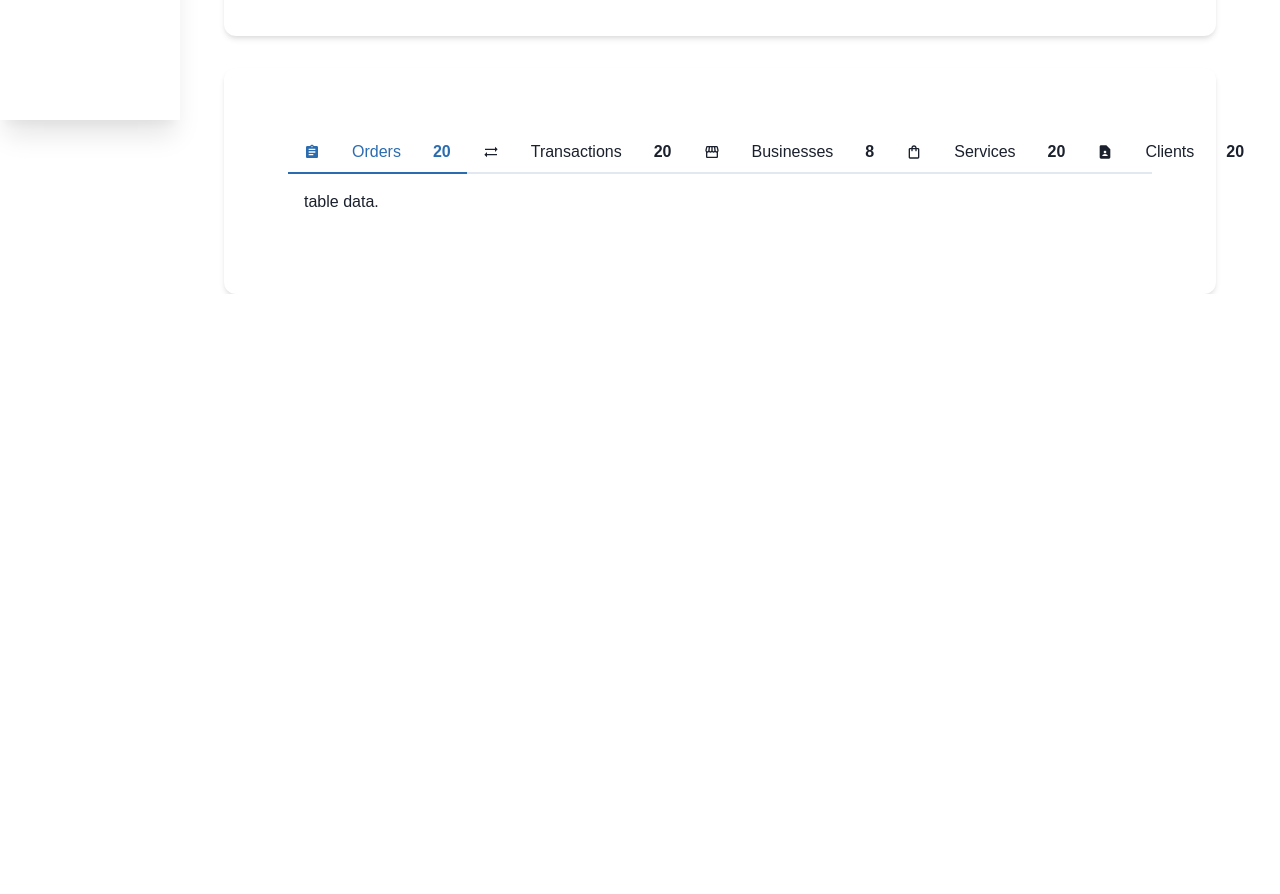
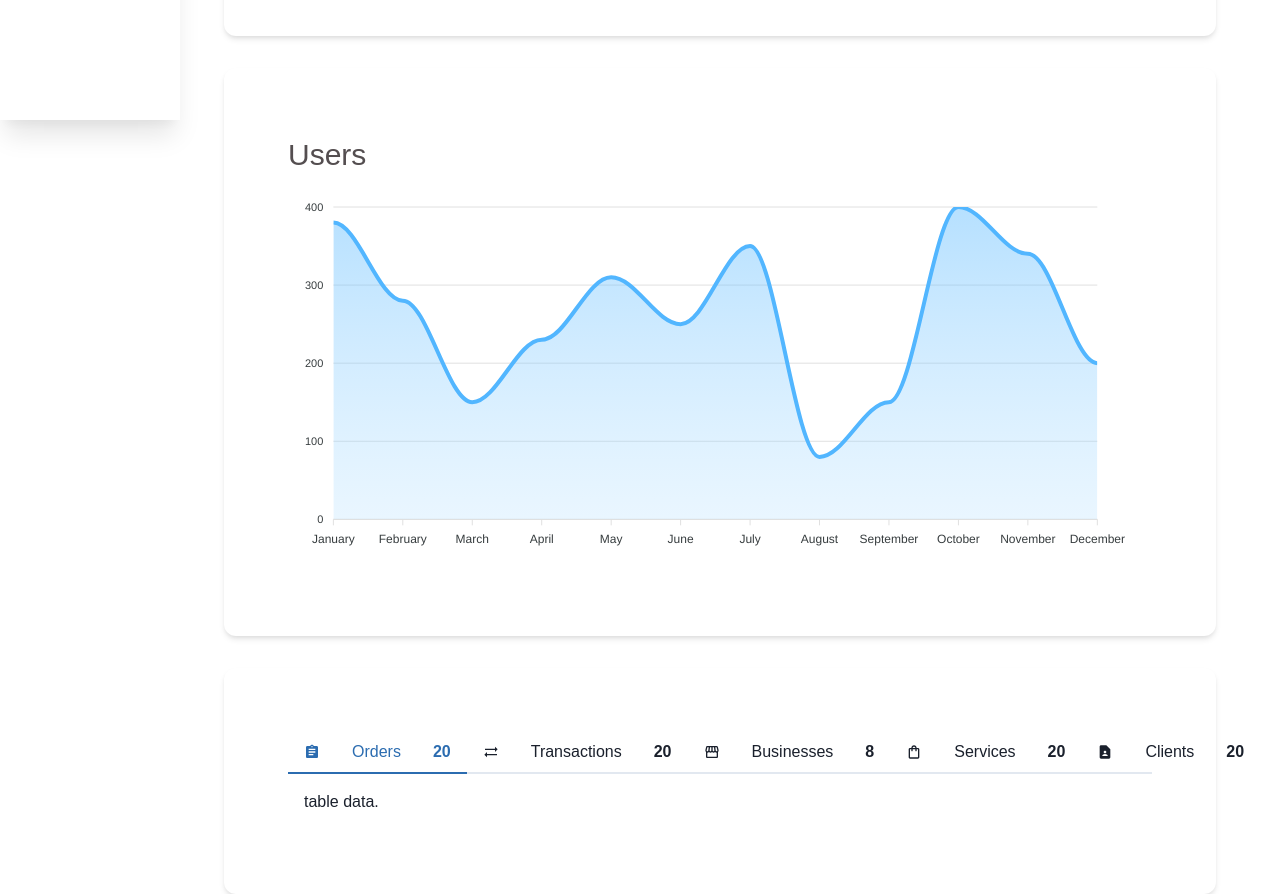
Before and after one commit to sammy-code98/dashboard-sample, a React (Vite) app: page /dashboard in a window 1280 px wide. Shown: the part 680-1574 px from the top of the page. Before the commit the page ends 974 px from the top, so only its background shows below. Built offline with nearby package versions, Linux system fonts and the light colour scheme.

Commit message:
feat:add user chart on dashboard

```diff
--- a/package.json
+++ b/package.json
@@ -14,9 +14,11 @@
     "@emotion/styled": "^11.10.5",
     "@fontsource/ubuntu": "^4.5.11",
     "@hookform/resolvers": "^2.9.10",
+    "apexcharts": "^3.41.0",
     "framer-motion": "^6.5.1",
     "prop-types": "^15.8.1",
     "react": "^18.2.0",
+    "react-apexcharts": "^1.4.0",
     "react-dom": "^18.2.0",
     "react-hook-form": "^7.41.0",
     "react-icons": "^4.7.1",
--- /dev/null
+++ b/src/components/dashboardCharts/index.ts
@@ -0,0 +1,3 @@
+import UserChart from "./userChart";
+
+export { UserChart };
--- /dev/null
+++ b/src/components/dashboardCharts/userChart.tsx
@@ -0,0 +1,59 @@
+import React from 'react'
+import { Box } from '@chakra-ui/react'
+import ReactApexChart from "react-apexcharts";
+import { ApexOptions } from 'apexcharts';
+
+export default function UserChart(): JSX.Element {
+    const series: ApexOptions['series'] = [
+        {
+            name: "total users",
+            data: [380, 280, 150, 230, 310, 250, 350, 80, 150, 400, 340, 200],
+        },
+    ];
+    const options: ApexOptions = {
+        colors: ['#52b6ff'],
+        chart: {
+            height: 350,
+            type: "area",
+            toolbar: { show: false }
+        },
+        dataLabels: {
+            enabled: false
+        },
+        stroke: {
+            curve: 'smooth'
+        },
+        xaxis: {
+            categories: [
+                "January",
+                "February",
+                "March",
+                "April",
+                "May",
+                "June",
+                "July",
+                "August",
+                "September",
+                "October",
+                "November",
+                "December",
+            ],
+        },
+        tooltip: {
+            x: {
+                format: "dd/MM/yy HH:mm",
+            },
+        },
+    }
+
+    return (
+        <Box pr={{ lg: "1rem" }}>
+            <ReactApexChart
+                options={options}
+                series={series}
+                type="area"
+                height={380}
+            />
+        </Box>
+    )
+}
--- a/src/layout/dashboardLayout.tsx
+++ b/src/layout/dashboardLayout.tsx
@@ -4,7 +4,7 @@ import { SideBar } from '../components/dashboardNav'
 import Logo from "../assets/logo.svg"
 
 
-export default function DashboardLayout({ children }: { children: any }): JSX.Element {
+export default function DashboardLayout({ children }: { children: React.ReactNode }): JSX.Element {
 
     return (
         <Box>
--- a/src/pages/Dashboard/dashboard.tsx
+++ b/src/pages/Dashboard/dashboard.tsx
@@ -1,10 +1,11 @@
 import React from 'react'
 import { DashboardLayout } from '../../layout'
-import { Box, Heading, Image } from '@chakra-ui/react'
+import { Box, Heading, Text } from '@chakra-ui/react'
 import { SummaryCards } from '../../components/cards'
 import { summaryCard } from '../../fakeData/summaryCard'
 import { TableTab } from '../../components/TableTab'
 import tabData from '../../components/TableTab/TableHeadingData'
+import { UserChart } from '../../components/dashboardCharts'
 
 
 export default function Dashboard() {
@@ -44,6 +45,10 @@ export default function Dashboard() {
                     </Box>
                 </Box>
                 <Box mt='2rem' p='4rem' bgColor='white' borderRadius='xl' shadow={{ base: 'none', md: 'md' }}>
+                    <Text fontSize='3xl' color='primary.700'>Users</Text>
+                    <UserChart />
+                </Box>
+                <Box mt='2rem' p='4rem' bgColor='white' borderRadius='xl' shadow={{ base: 'none', md: 'md' }}>
                     <TableTab data={tabData} />
                 </Box>
             </Box>
```
Also changed, not shown: src/components/cards/summaryCards.tsx (indentation only), 1 other file (tests, documents, lock files or other folders).
